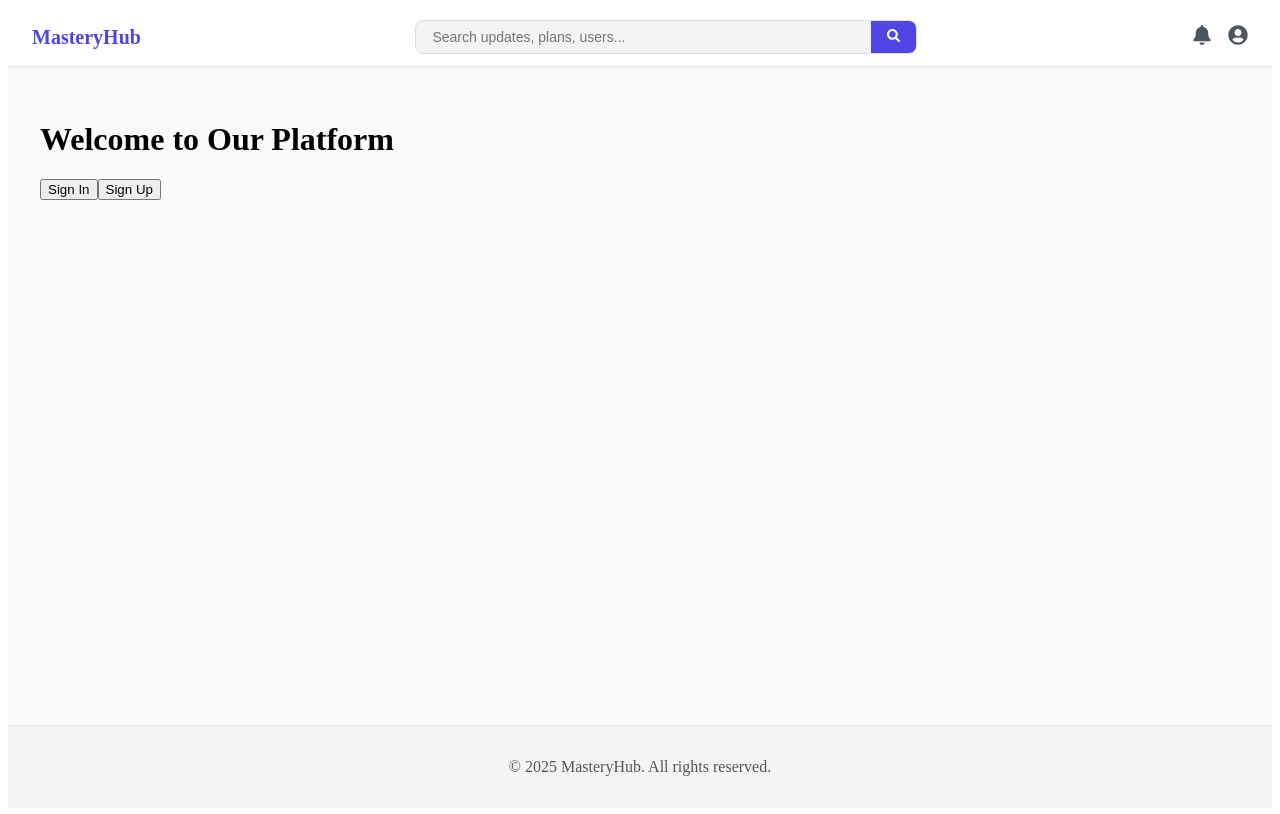
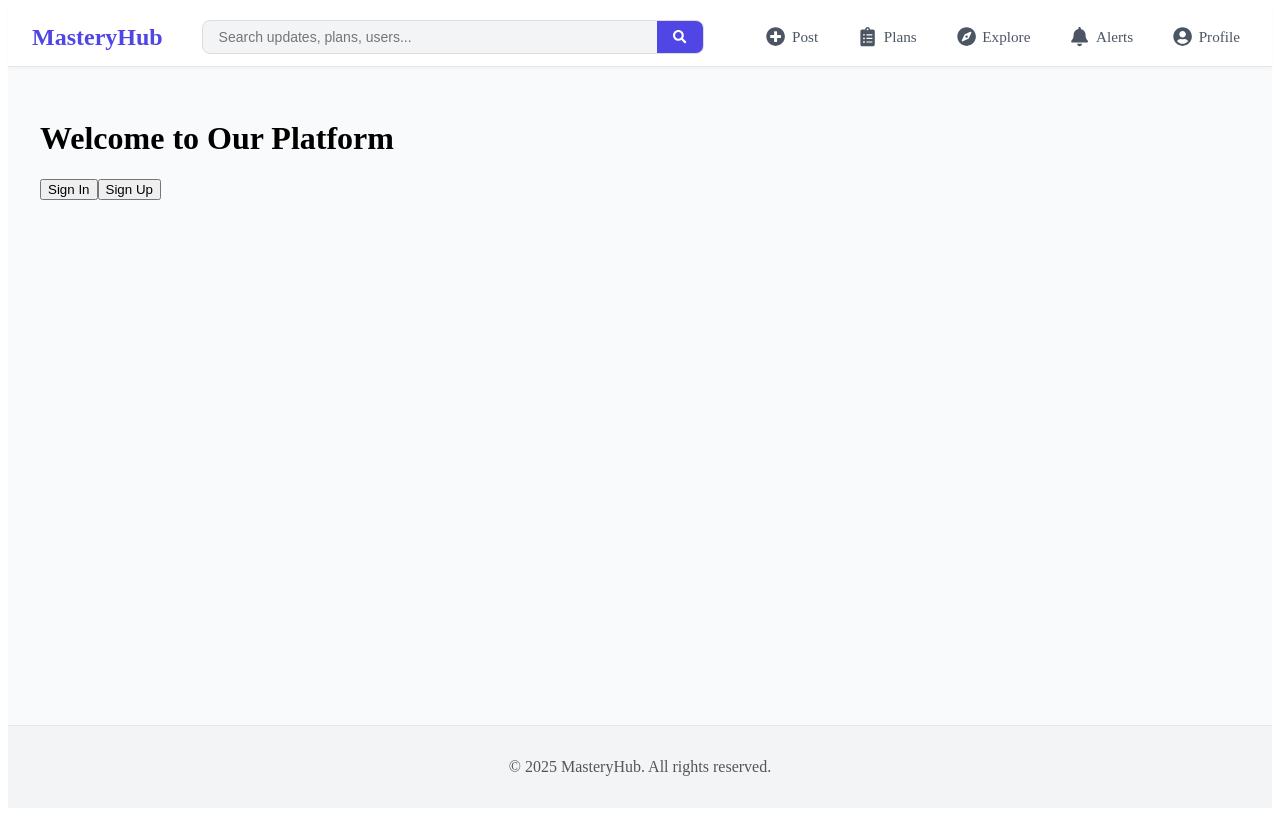
Before and after one commit to ChethmiRathnayake/Matery-Hub, a React (Create React App) app in the folder frontend/: page / in a window 1280 px wide. Built offline with nearby package versions, Linux system fonts and the light colour scheme.

Commit message:
Add navigations to the header

```diff
--- a/frontend/src/components/Header.css
+++ b/frontend/src/components/Header.css
@@ -1,3 +1,4 @@
+/* App Header */
 .app-header {
     display: flex;
     justify-content: space-between;
@@ -11,12 +12,40 @@
     z-index: 50;
 }
 
+/* Logo */
 .logo {
-    font-size: 20px;
+    display: flex;
+    align-items: center;
+}
+
+.logo-link {
+    font-size: 24px;
     font-weight: bold;
+    text-decoration: none;
+    opacity: 0;
+    transform: translateY(-10px);
+    animation: fadeInBounce 0.8s ease-out forwards;
+    animation-delay: 0.2s;
     color: #4f46e5;
 }
 
+/* Animation for Logo */
+@keyframes fadeInBounce {
+    0% {
+        opacity: 0;
+        transform: translateY(-10px);
+    }
+    60% {
+        opacity: 1;
+        transform: translateY(5px);
+    }
+    100% {
+        opacity: 1;
+        transform: translateY(0);
+    }
+}
+
+/* Search Bar */
 .search-bar {
     flex: 1;
     display: flex;
@@ -42,20 +71,37 @@
     color: white;
     border: none;
     cursor: pointer;
+    display: flex;
+    align-items: center;
+    justify-content: center;
 }
 
-.nav-icons {
+/* Main Navigation */
+.main-nav {
     display: flex;
-    gap: 1rem;
+    gap: 1.5rem;
+    align-items: center;
+    margin-left: 1rem;
 }
 
-.icon {
-    font-size: 1.25rem;
+.nav-link {
+    display: flex;
+    align-items: center;
+    gap: 0.4rem;
     color: #4b5563;
-    cursor: pointer;
-    transition: color 0.2s ease;
+    text-decoration: none;
+    font-weight: 500;
+    font-size: 0.95rem;
+    padding: 0.25rem 0.5rem;
+    border-radius: 6px;
+    transition: background-color 0.2s ease, color 0.2s ease;
 }
 
-.icon:hover {
+.nav-link:hover {
     color: #4f46e5;
+    background-color: #f3f4f6;
 }
+
+.nav-icon {
+    font-size: 1.2rem;
+}
--- a/frontend/src/components/Header.js
+++ b/frontend/src/components/Header.js
@@ -1,12 +1,14 @@
 import React from "react";
 import { Link } from 'react-router-dom';
 import "./Header.css";
-import { FaSearch, FaBell, FaUserCircle } from "react-icons/fa";
+import { FaSearch, FaBell, FaUserCircle, FaPlusCircle, FaClipboardList, FaCompass } from "react-icons/fa";
 
 const Header = () => {
     return (
         <header className="app-header">
-            <div className="logo">MasteryHub</div>
+            <div className="logo">
+                <Link to="/" className="logo-link">MasteryHub</Link>
+            </div>
 
             <div className="search-bar">
                 <input type="text" placeholder="Search updates, plans, users..." />
@@ -15,12 +17,29 @@ const Header = () => {
                 </button>
             </div>
 
-            <div className="nav-icons">
-                <FaBell className="icon" />
-                <Link to="/user">
-                    <FaUserCircle className="icon"/>
+            <nav className="main-nav">
+                <Link to="/post/new" className="nav-link">
+                    <FaPlusCircle className="nav-icon" />
+                    Post
                 </Link>
-            </div>
+                <Link to="/plans" className="nav-link">
+                    <FaClipboardList className="nav-icon" />
+                    Plans
+                </Link>
+                <Link to="/explore" className="nav-link">
+                    <FaCompass className="nav-icon" />
+                    Explore
+                </Link>
+                <Link to="/alerts" className="nav-link">
+                    <FaBell className="nav-icon" />
+                    Alerts
+                </Link>
+                <Link to="/profile" className="nav-link">
+                    <FaUserCircle className="nav-icon" />
+                    Profile
+                </Link>
+            </nav>
+
         </header>
     );
 };
```
Also changed, not shown: 1 other file (tests, documents, lock files or other folders).
